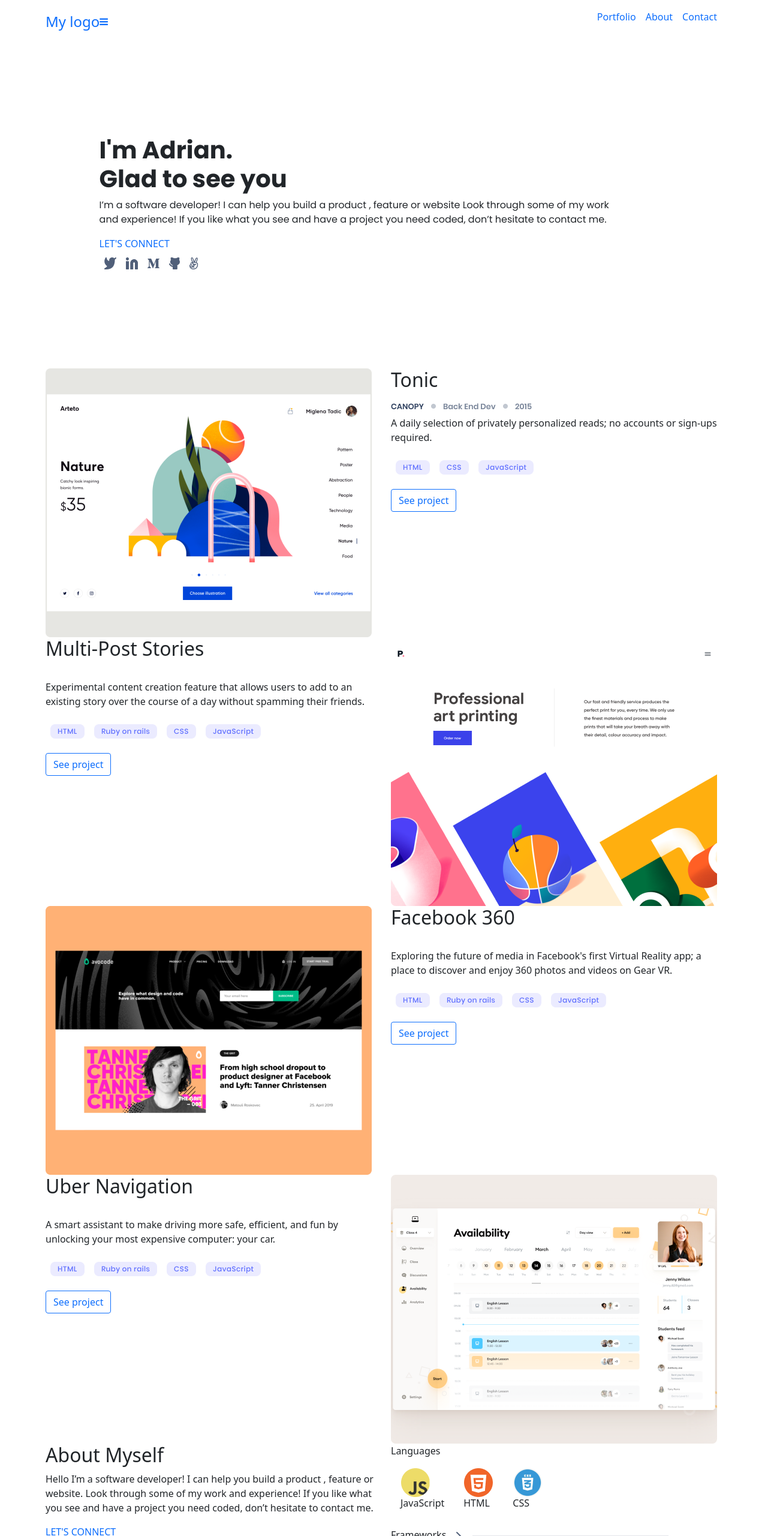
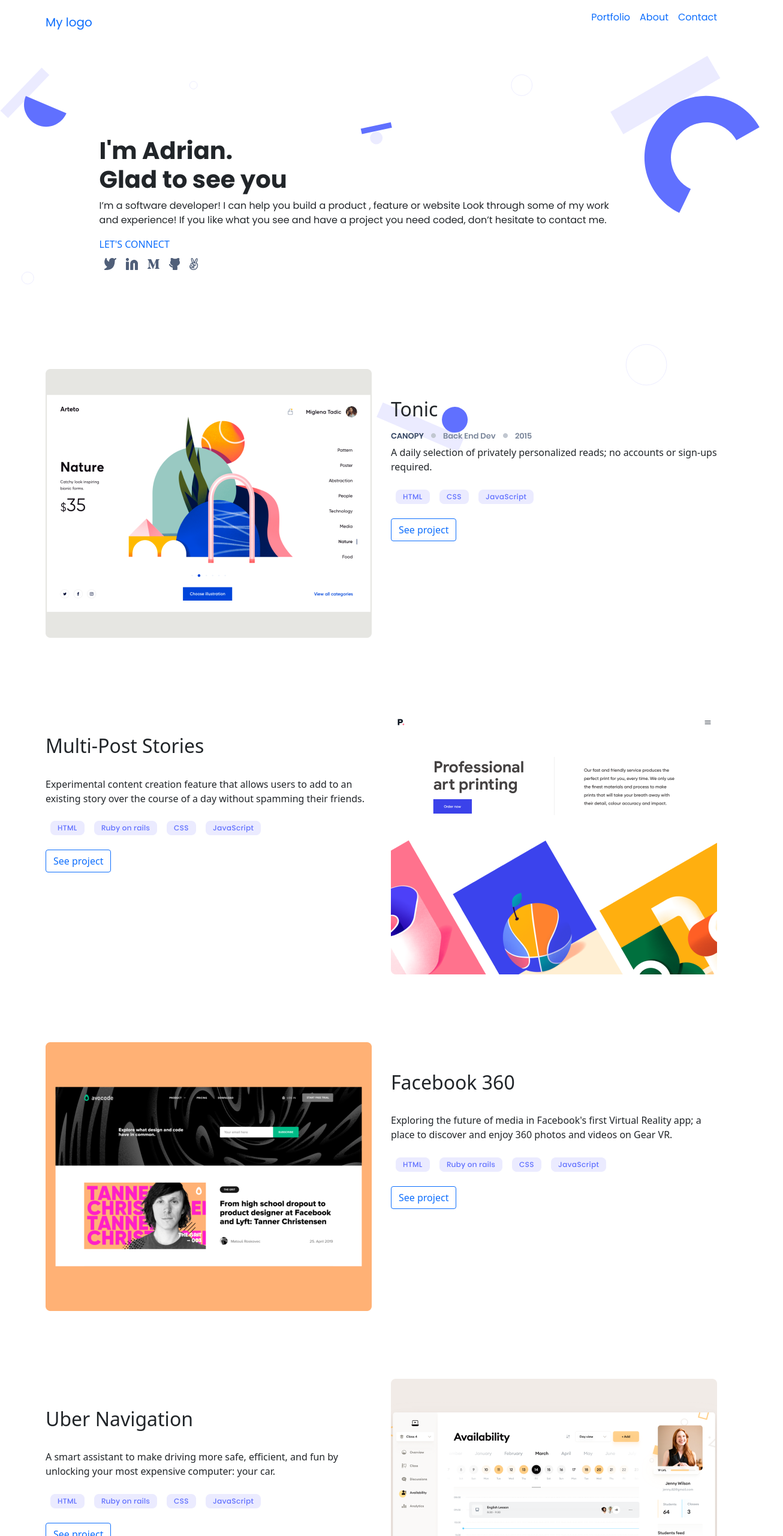
Before and after one commit to AdrianScharff/Bootstrap-Portfolio-Project-, a website: page index.html in a window 1280 px wide. Shown: the top 2560 px of the page at 60% size, 1306 px wide, since content can reach past the window. Drawn offline with nearby package versions, Linux system fonts and the light colour scheme.

Commit message:
Edited text, and margins throughout the html file

```diff
--- a/index.html
+++ b/index.html
@@ -14,14 +14,14 @@
 <body>
     <header class="container-fluid">
       <nav class="navbar navbar-dark navbar-expand-md d-flex justify-content-between text-primary">
-        <a class="fs-4 text-decoration-none" href="#">My logo</a>
+        <a class="fs-5 text-decoration-none poppins" href="#">My logo</a>
         <!-- <div><a href="#" class="fa fa-bars"></a></div> -->
         <div >
             <button href="#" class="navbar-toggler justify-content-end"
             type="button"
             data-toggle="collapse"
             data-target="#collapsibleNavbar"></button>
-            <span class="" role="button">
+            <span class="d-block d-sm-none" role="button">
                 <i class="fa fa-bars" aria-hidden="true"></i>
             </span>
         </button>
@@ -29,9 +29,9 @@
        <div  class="collapse navbar-collapse justify-content-end text-primary"
        id="collapsibleNavbar">
         <ul class="list-unstyled d-flex">
-            <li class="p-2">Portfolio</li>
-            <li class="p-2">About</li>
-            <li class="p-2">Contact</li>
+            <li class="p-2"><a class="text-decoration-none poppins" href="#firstcard">Portfolio</a></li>
+            <li class="p-2"><a class="text-decoration-none poppins" href="#aboutme">About</a></li>
+            <li class="p-2"><a class="text-decoration-none poppins" href="#contactf">Contact</a></li>
         </ul>
        </div>
       </nav>
@@ -64,12 +64,12 @@
         <!-- cards section -->
         <section class="container-fluid">
             <!-- first card -->
-            <div class="row">
+            <div class="row allcards" id="firstcard">
                 <div class="col-6">
                     <img class="d-block d-sm-none" src="./images/orange.snapshot.png" alt="">
                     <img class="sample card1desk" src="./images/card1desk .png" alt="">
                 </div>
-                <div class="col-6">
+                <div class="col-6 mt-5">
                     <h2>Tonic</h2>
                     <div><img class="canopy" src="./images/Frame 2.png" alt=""></div>
                     <p>A daily selection of privately personalized reads; no accounts or sign-ups required.</p>
@@ -85,12 +85,12 @@
             </div>
 
             <!-- second card -->
-            <div class="row flex-row-reverse">
+            <div class="row allcards flex-row-reverse">
                 <div class="col-6">
                     <img class="d-block d-sm-none" src="./images/Beige.snapshot.png" alt="">
                     <img class="sample card2desk" src="./images/card2desk.png" alt="">
                 </div>
-                <div class="col-6">
+                <div class="col-6 mt-5">
                     <h2>Multi-Post Stories</h2>
                     <div>
                         <img class="d-block d-sm-none" src="./images/Frame 2.png" alt="">
@@ -113,12 +113,12 @@
             </div>
 
             <!-- third card -->
-            <div class="row">
+            <div class="row allcards">
                 <div class="col-6">
                     <img class="d-block d-sm-none" src="./images/shinyorange.snapshot.png" alt="">
                     <img class="sample card3desk" src="./images/card3desk.png" alt="">
                 </div>
-                <div class="col-6">
+                <div class="col-6 mt-5">
                     <h2 id="h23mobile" class="d-block d-sm-none">Tonic</h2>
                     <h2 id="h23desk">Facebook 360</h2>
                     <div>
@@ -142,12 +142,12 @@
             </div>
 
             <!-- fourth card -->
-            <div class="row flex-row-reverse">
+            <div class="row allcards flex-row-reverse">
                 <div class="col-6">
                     <img class="d-block d-sm-none" src="./images/white.snapshot.png" alt="">
                     <img class="sample card4desk" src="./images/card4desk.png" alt="">
                 </div>
-                <div class="col-6">
+                <div class="col-6 mt-5">
                     <h2 id="h24mobile" class="d-block d-sm-none">Multi-Post Stories</h2>
                     <h2 id="h24desk">Uber Navigation</h2>
                     <div>
@@ -172,14 +172,14 @@
         </section>
 
         <!-- about section -->
-        <section class="container-fluid">
+        <section class="container-fluid poppins" id="aboutme">
             <div id="entireaboutcontent" class="row">
             <section class="abttext col-6">
-                <h2>About Myself</h2>
+                <h2 class="fw-bold">About Myself</h2>
                 <p>Hello I’m a software developer! I can help you build a product , feature or website. Look through
                     some of my work and experience! If you like what you see and have a project you need coded, don’t
                     hesitate to contact me.</p>
-                <a href="#">LET'S CONNECT</a>
+                <a class="text-decoration-none" href="#">LET'S CONNECT</a>
                 <ul class="list-unstyled d-flex">
                     <li class="p-2"><a  href="https://www.freecodecamp.org/"> <img class="socialicon" src="./images/Githubicon.png" alt=""> </a></li>
                     <li class="p-2"><a  href="https://www.linkedin.com/in/adri%C3%A1n-ju%C3%A1rez-17a51b263/"> <img class="socialicon"
@@ -194,7 +194,7 @@
                 </div>
             </section>
             <!-- list of languages, frameworks and skills -->
-            <section class="abtlanguages col-6">
+            <section class="abtlanguages col-6 poppins">
                 <ul class="list-unstyled">
                     <li class="languages details">
                         <div class="know" id="wordlanguages">Languages</div>
@@ -229,9 +229,9 @@
       </div>
     </section>
     <!-- contact section -->
-    <div class="container-fluid" id="contactf">
+    <div class="container-fluid poppins text-light" id="contactf">
         <div id="contacttext">
-            <h2>Contact me</h2>
+            <h2 class="fw-bold">Contact me</h2>
             <p>If you have an application you are interested in developing, a feature that you need built or a project
                 that needs coding. <br>
                 I’d love to help with it!</p>
--- a/style.css
+++ b/style.css
@@ -10,15 +10,35 @@
   font-family: 'Poppins', sans-serif;
 }
 
+body {
+    background-image: url("./images/wshapesdesk.svg");
+    background-size: 100%;
+    background-position-y: 3%;
+    background-position-x: 10%;
+    background-repeat: no-repeat;
+}
+
 .container-fluid {
     max-width: 90%;
 }
 
 #contactf {
-  margin: 7% 12% 3% 12%;
+  margin: 7% 0% 3% 0%;
+  width: 100%;
+  background-image: url("./images/contactfull.png");
+  background-size: cover;
+}
+
+#contacttext {
+    width: 60%;
+    margin: auto auto;
 }
 
 #main {
   width: 70%;
   margin: 12% 12% 11% 12%;
 }
+
+.allcards {
+    margin-bottom: 10%;
+}
```
Also changed, not shown: images/contactfull.png (added).
